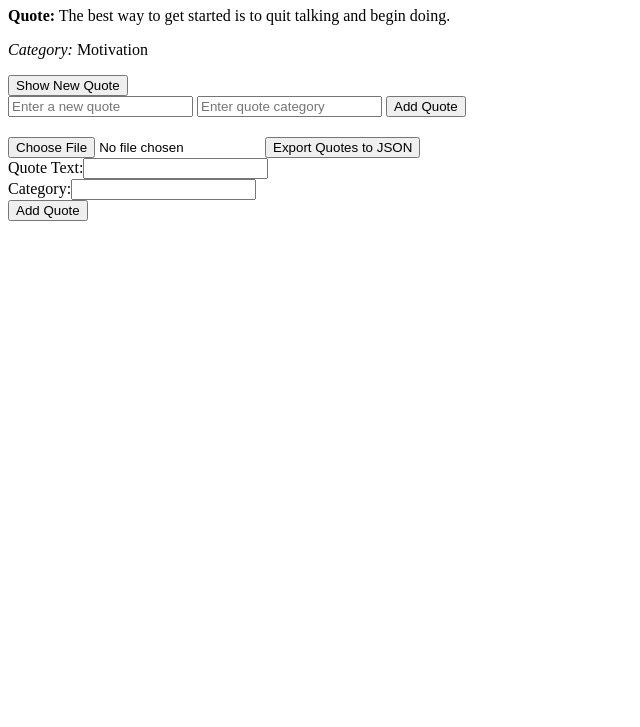
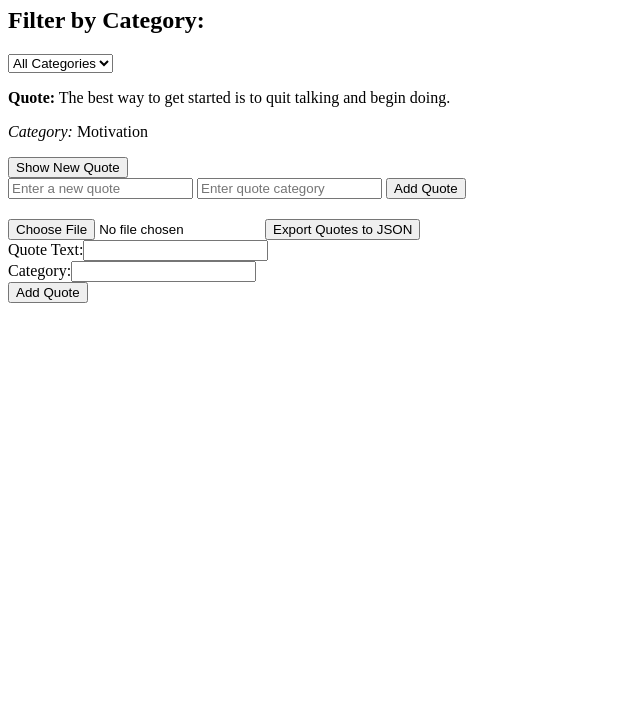
Before and after one commit to DharmieDev/alx_fe_javascript, a plain HTML site: page dom-manipulation/index.html in a window 1280 px wide. Shown: the part 73-800 px from the top of the page, without its empty margins (0-640 px from the left). Drawn offline with Linux system fonts and the light colour scheme.

Commit message:
Second update to HTML file

```diff
--- a/dom-manipulation/index.html
+++ b/dom-manipulation/index.html
@@ -7,6 +7,11 @@
   </head>
   <body>
     <h1>Dynamic Quote Generator</h1>
+    <h2>Filter by Category:</h2>
+    <select id="categoryFilter" onchange="filterQuotes()">
+      <option value="all">All Categories</option>
+    </select>
+
     <div id="quoteDisplay"></div>
     <button id="newQuote">Show New Quote</button>
     <div>
```
